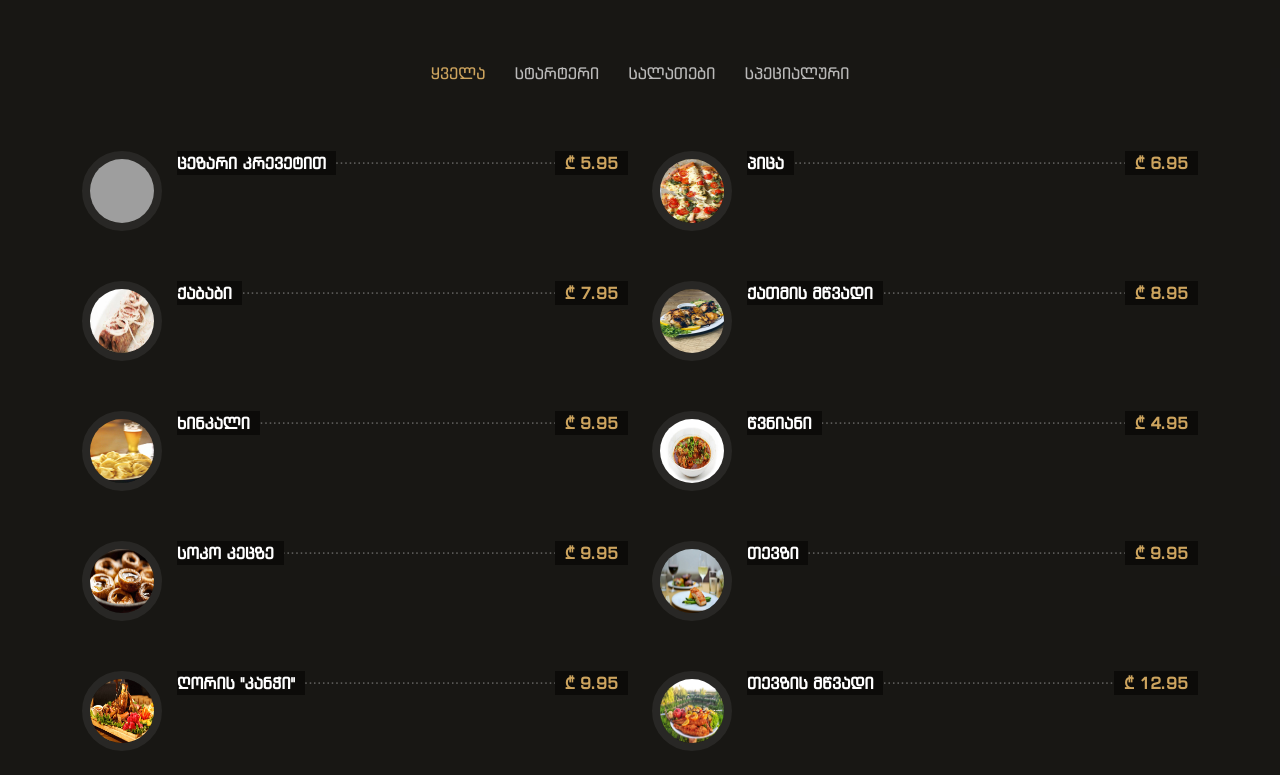
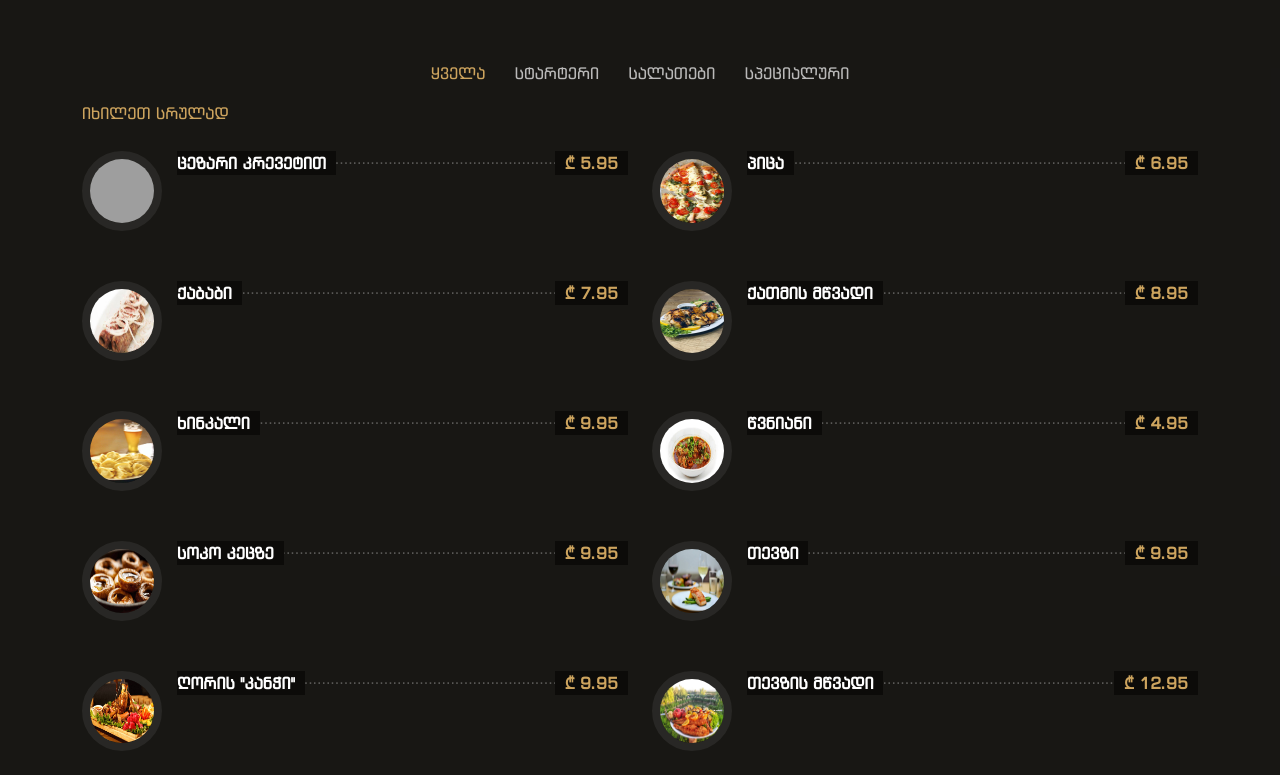
Before and after one commit to Vladozi/karavela, a website: page index.html in a window 1280 px wide. Shown: the part 1965-2740 px from the top of the page. Drawn offline with Linux system fonts and the light colour scheme; grey boxes are pictures that could not be loaded; a web font is replaced by a local one.

Commit message:
initial commit

```diff
--- a/index.html
+++ b/index.html
@@ -318,7 +318,7 @@
               Plump lobster meat, mayo and crisp lettuce on a toasted bulky roll
             </div> -->
           </div><!-- Menu Item -->
-
+          <a href="https://allmenu.ge/ka/karavela">იხილეთ სრულად</a>
         </div><!-- Menu Container -->
 
       </div>
```
